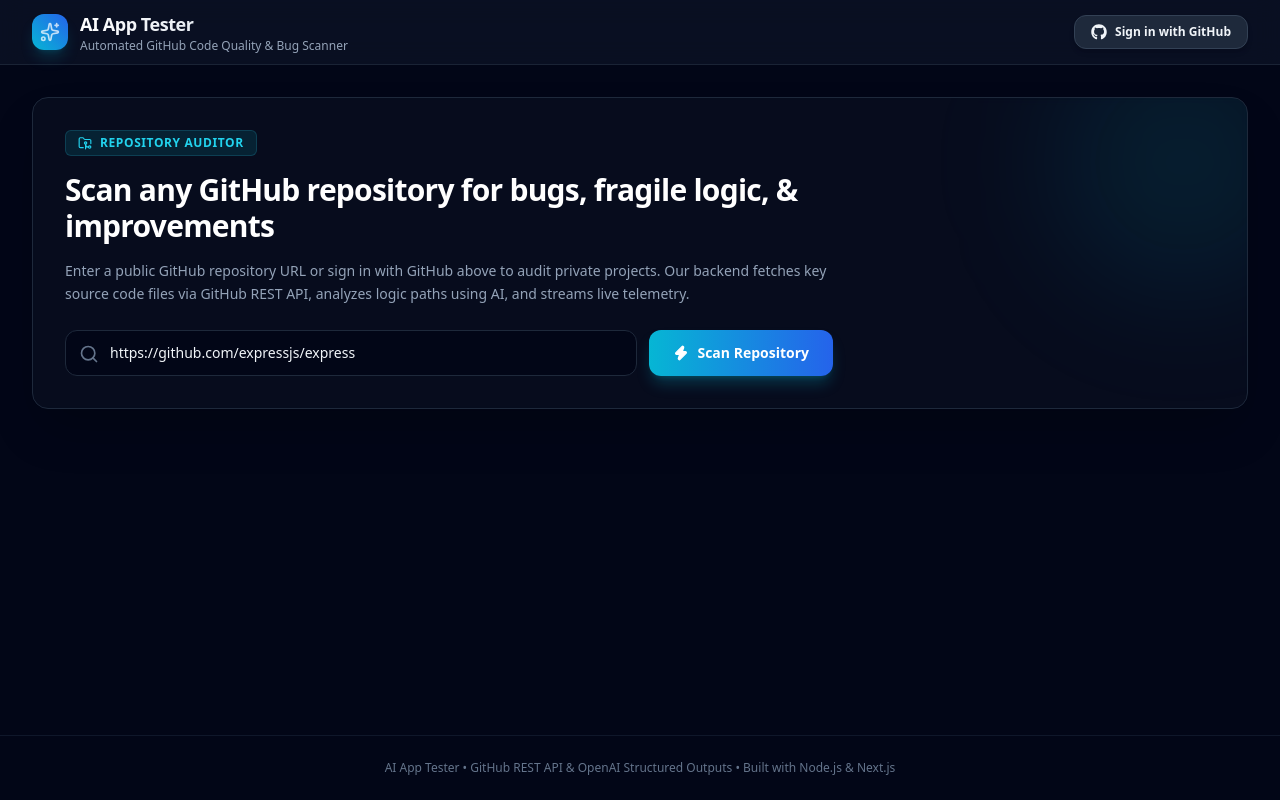
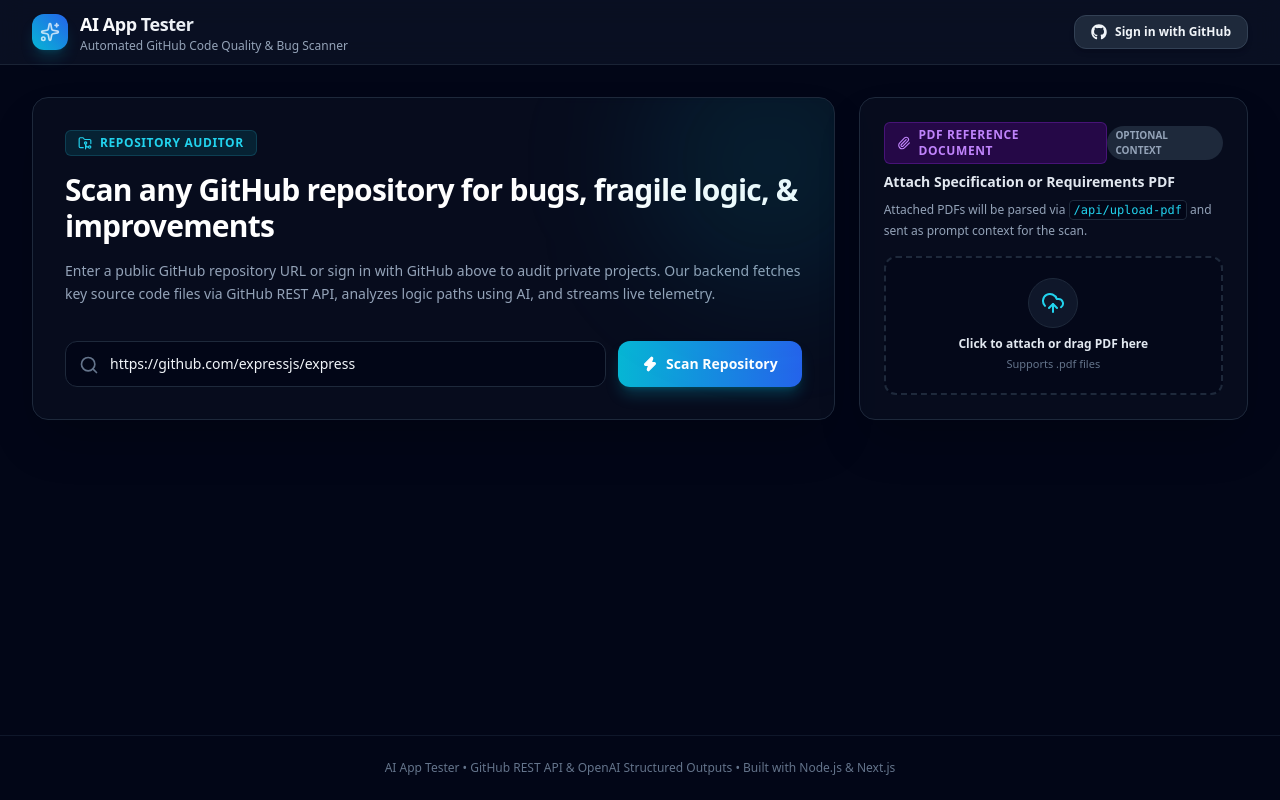
Before and after one commit to nikopeiris/Ai-scanner, a Next.js app in the folder client/: page / in a window 1280 px wide. Built offline with nearby package versions, Linux system fonts and the light colour scheme.

Commit message:
modified: frontend to upload the pdf

```diff
--- a/client/app/api/upload-pdf/route.js
+++ b/client/app/api/upload-pdf/route.js
@@ -1,5 +1,5 @@
 import { NextResponse } from "next/server";
-import pdfParse from "pdf-parse";
+import { PDFParse } from "pdf-parse";
 
 export const runtime = "nodejs";
 
@@ -8,14 +8,17 @@
     const formData = await request.formData();
     const file = formData.get("file");
 
-    if (file?.type != "application/pdf") {
-      return NextResponse.json({ error: "File must be Pdf type" }, { staus: 400 });
+    if (!file || (file.type !== "application/pdf" && !file.name?.toLowerCase().endsWith(".pdf"))) {
+      return NextResponse.json({ error: "File must be PDF type" }, { status: 400 });
     }
 
     const bytes = await file.arrayBuffer();
     const buffer = Buffer.from(bytes);
-    const text = await pdfParse(buffer);
-    const cleaned = text.text.repalce(/\n\s*\n/g, "\n").trim();
+    const parser = new PDFParse({ data: buffer });
+    const textResult = await parser.getText();
+    await parser.destroy();
+
+    const cleaned = (textResult?.text || "").replace(/\n\s*\n/g, "\n").trim();
 
     return NextResponse.json({
       success: true,
--- a/client/app/page.js
+++ b/client/app/page.js
@@ -18,6 +18,11 @@
   Globe,
   LogOut,
   User,
+  FileText,
+  UploadCloud,
+  X,
+  Paperclip,
+  FileCheck,
 } from "lucide-react";
 import { FaGithub as Github } from "react-icons/fa";
 
@@ -37,7 +42,30 @@
   const [loadingRepos, setLoadingRepos] = useState(false);
   const [searchRepoQuery, setSearchRepoQuery] = useState("");
 
+  // PDF Attachment state
+  const [pdfFile, setPdfFile] = useState(null);
+  const [isDragging, setIsDragging] = useState(false);
+
   const terminalEndRef = useRef(null);
+  const fileInputRef = useRef(null);
+
+  const handlePdfFileSelect = (file) => {
+    if (!file) return;
+    if (file.type !== "application/pdf" && !file.name.toLowerCase().endsWith(".pdf")) {
+      setErrorMsg("Attached file must be a valid PDF document.");
+      return;
+    }
+    setErrorMsg(null);
+    setPdfFile(file);
+  };
+
+  const handlePdfDrop = (e) => {
+    e.preventDefault();
+    setIsDragging(false);
+    if (e.dataTransfer.files && e.dataTransfer.files[0]) {
+      handlePdfFileSelect(e.dataTransfer.files[0]);
+    }
+  };
 
   // Check stored auth session or URL code on load
   useEffect(() => {
@@ -170,6 +198,44 @@
     }
 
     try {
+      let pdfContextText = null;
+
+      if (pdfFile) {
+        setProgressLogs((prev) => [
+          ...prev,
+          {
+            timestamp: new Date().toLocaleTimeString(),
+            message: `📄 Parsing attached PDF '${pdfFile.name}' via /api/upload-pdf...`,
+            type: "system",
+          },
+        ]);
+
+        const formData = new FormData();
+        formData.append("file", pdfFile);
+
+        const pdfRes = await fetch("/api/upload-pdf", {
+          method: "POST",
+          body: formData,
+        });
+
+        const pdfData = await pdfRes.json();
+
+        if (!pdfRes.ok || !pdfData.success) {
+          throw new Error(pdfData.error || "Failed to parse attached PDF document.");
+        }
+
+        pdfContextText = pdfData.text;
+
+        setProgressLogs((prev) => [
+          ...prev,
+          {
+            timestamp: new Date().toLocaleTimeString(),
+            message: `✅ PDF text parsed successfully (${pdfContextText.length} characters attached as context)`,
+            type: "info",
+          },
+        ]);
+      }
+
       const headers = { "Content-Type": "application/json" };
       if (token) {
         headers["Authorization"] = `Bearer ${token}`;
@@ -178,7 +244,7 @@
       const response = await fetch("http://localhost:5000/api/scan", {
         method: "POST",
         headers,
-        body: JSON.stringify({ repoUrl, owner, repo }),
+        body: JSON.stringify({ repoUrl, owner, repo, context: pdfContextText }),
       });
 
       const data = await response.json();
@@ -318,10 +384,12 @@
           </section>
         )}
 
+        {/* Input Header Section & PDF Attachment Grid */}
+        <div className="grid grid-cols-1 lg:grid-cols-3 gap-6">
           {/* Input Header Section (Public URL Fallback) */}
-        <section className="bg-slate-900/40 border border-slate-800 rounded-2xl p-6 sm:p-8 backdrop-blur-sm relative overflow-hidden shadow-2xl">
+          <section className="lg:col-span-2 bg-slate-900/40 border border-slate-800 rounded-2xl p-6 sm:p-8 backdrop-blur-sm relative overflow-hidden shadow-2xl flex flex-col justify-between">
             <div className="absolute -right-16 -top-16 w-64 h-64 bg-cyan-500/10 rounded-full blur-3xl pointer-events-none" />
-          <div className="max-w-3xl space-y-4">
+            <div className="space-y-4">
               <div className="inline-flex items-center gap-2 text-xs font-semibold uppercase tracking-wider text-cyan-400 bg-cyan-950/60 px-3 py-1 rounded-md border border-cyan-800/50">
                 <FolderGit2 className="w-3.5 h-3.5" /> Repository Auditor
               </div>
@@ -332,8 +400,9 @@
                 Enter a public GitHub repository URL or sign in with GitHub above to audit private projects.
                 Our backend fetches key source code files via GitHub REST API, analyzes logic paths using AI, and streams live telemetry.
               </p>
+            </div>
 
-            <form onSubmit={startScanFromForm} className="pt-2 flex flex-col sm:flex-row gap-3">
+            <form onSubmit={startScanFromForm} className="pt-6 flex flex-col sm:flex-row gap-3">
               <div className="relative flex-1">
                 <Search className="absolute left-3.5 top-3.5 w-5 h-5 text-slate-500" />
                 <input
@@ -362,8 +431,99 @@
                 )}
               </button>
             </form>
+          </section>
+
+          {/* PDF Attachment Section (Right Side) */}
+          <section className="lg:col-span-1 bg-slate-900/40 border border-slate-800 rounded-2xl p-6 backdrop-blur-sm relative overflow-hidden shadow-2xl flex flex-col justify-between space-y-4">
+            <div className="space-y-2">
+              <div className="flex items-center justify-between">
+                <span className="inline-flex items-center gap-2 text-xs font-semibold uppercase tracking-wider text-purple-400 bg-purple-950/60 px-3 py-1 rounded-md border border-purple-800/50">
+                  <Paperclip className="w-3.5 h-3.5" /> PDF Reference Document
+                </span>
+                <span className="text-[10px] uppercase font-bold text-slate-400 bg-slate-800 px-2 py-0.5 rounded-full">
+                  Optional Context
+                </span>
               </div>
+              <h3 className="text-sm font-bold text-slate-200">
+                Attach Specification or Requirements PDF
+              </h3>
+              <p className="text-xs text-slate-400 leading-relaxed">
+                Attached PDFs will be parsed via <code className="text-cyan-400 bg-slate-950 px-1 py-0.5 rounded border border-slate-800">/api/upload-pdf</code> and sent as prompt context for the scan.
+              </p>
+            </div>
+
+            <input
+              type="file"
+              ref={fileInputRef}
+              accept=".pdf,application/pdf"
+              className="hidden"
+              onChange={(e) => {
+                if (e.target.files && e.target.files[0]) {
+                  handlePdfFileSelect(e.target.files[0]);
+                }
+              }}
+            />
+
+            {!pdfFile ? (
+              <div
+                onClick={() => fileInputRef.current?.click()}
+                onDragOver={(e) => {
+                  e.preventDefault();
+                  setIsDragging(true);
+                }}
+                onDragLeave={() => setIsDragging(false)}
+                onDrop={handlePdfDrop}
+                className={`border-2 border-dashed rounded-xl p-5 text-center cursor-pointer transition-all flex flex-col items-center justify-center gap-2 group ${isDragging
+                  ? "border-cyan-500 bg-cyan-950/30"
+                  : "border-slate-800 hover:border-cyan-500/60 hover:bg-slate-900/60 bg-slate-950/50"
+                  }`}
+              >
+                <div className="p-3 rounded-full bg-slate-900 border border-slate-800 text-cyan-400 group-hover:scale-110 group-hover:border-cyan-500/50 transition-all">
+                  <UploadCloud className="w-6 h-6" />
+                </div>
+                <div className="space-y-1">
+                  <p className="text-xs font-semibold text-slate-200 group-hover:text-cyan-300">
+                    Click to attach or drag PDF here
+                  </p>
+                  <p className="text-[11px] text-slate-500">Supports .pdf files</p>
+                </div>
+              </div>
+            ) : (
+              <div className="bg-slate-950/80 border border-emerald-500/30 rounded-xl p-4 flex items-center justify-between gap-3 shadow-lg">
+                <div className="flex items-center gap-3 overflow-hidden">
+                  <div className="p-2.5 rounded-lg bg-emerald-500/10 text-emerald-400 border border-emerald-500/20 flex-shrink-0">
+                    <FileCheck className="w-5 h-5" />
+                  </div>
+                  <div className="min-w-0 flex-1">
+                    <p className="text-xs font-semibold text-slate-100 truncate" title={pdfFile.name}>
+                      {pdfFile.name}
+                    </p>
+                    <div className="flex items-center gap-2 mt-0.5">
+                      <span className="text-[10px] text-slate-400">
+                        {(pdfFile.size / 1024).toFixed(1)} KB
+                      </span>
+                      <span className="inline-flex items-center gap-1 text-[9px] font-semibold text-emerald-400 bg-emerald-950/80 border border-emerald-800/60 px-1.5 py-0.5 rounded">
+                        <CheckCircle2 className="w-2.5 h-2.5" /> Ready for Scan
+                      </span>
+                    </div>
+                  </div>
+                </div>
+
+                <button
+                  type="button"
+                  onClick={() => {
+                    setPdfFile(null);
+                    if (fileInputRef.current) fileInputRef.current.value = "";
+                  }}
+                  title="Remove attached PDF"
+                  className="p-1.5 text-slate-400 hover:text-rose-400 hover:bg-rose-950/50 rounded-lg transition-all flex-shrink-0 cursor-pointer"
+                >
+                  <X className="w-4 h-4" />
+                </button>
+              </div>
+            )}
           </section>
+        </div>
 
         {/* Error Alert Card */}
         {errorMsg && (
```
Lines whose indentation alone changed are shown as unchanged.
